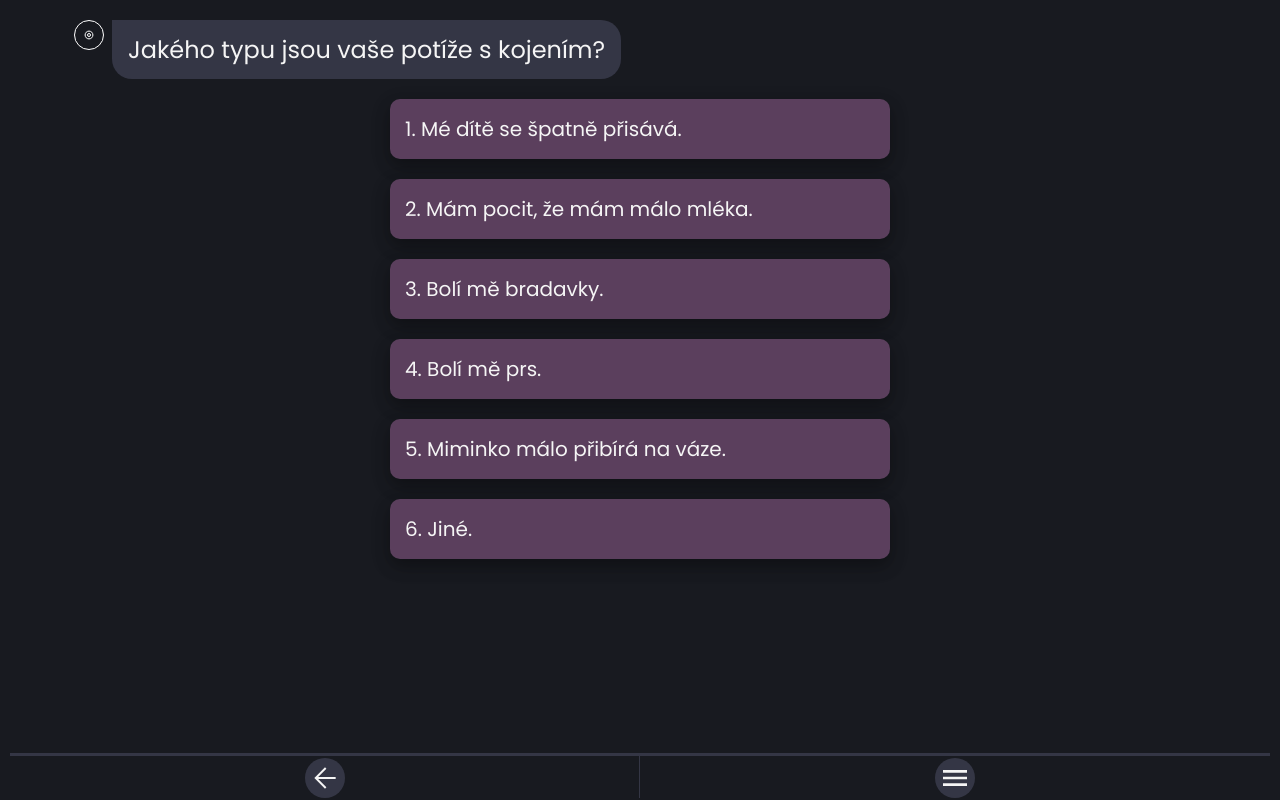
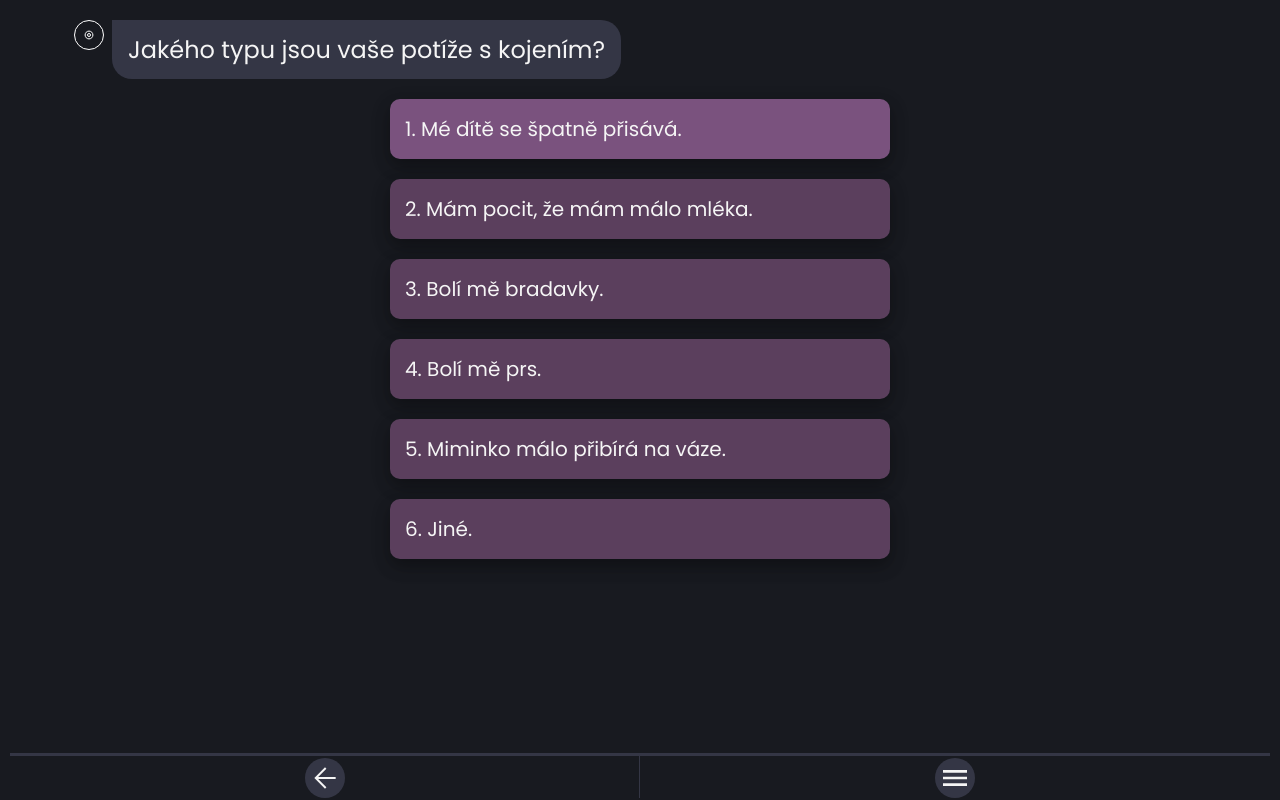
Before and after one commit to badela007/Kojoradce_projekt, a React (Vite) app: page /kojoradce/2 in a window 1280 px wide. In both pictures the pointer is over the element "1. Mé dítě se špatně přisává.". Built offline with nearby package versions, Linux system fonts and the light colour scheme.

Commit message:
hovers on btns added

```diff
--- a/src/components/Answer/style.css
+++ b/src/components/Answer/style.css
@@ -15,6 +15,10 @@
   font-style: var(--font-style);
   font-weight: var(--font-weight);
   font-family: var(--font-family);
+}
+
+.answer:hover {
+  filter: brightness(1.2);
 }
 
 @media (min-width: 768px) {
@@ -36,10 +40,6 @@
   background-image: url("breastfeeding.png");
 }
 
-.bubble {
-  background-image: url("/public/img/info-kojeni.png");
-}
-
 .answer__content-text {
   width: 80%;
   text-align: left;
--- a/src/components/AnswerButton/style.css
+++ b/src/components/AnswerButton/style.css
@@ -18,6 +18,10 @@
   color: var(--text-color);
 }
 
+.answerButton:hover {
+  background: #7a527e;
+}
+
 @media (min-width: 768px) {
   .answerButton {
     width: 500px;
--- a/src/components/ButtonsFinal/style.css
+++ b/src/components/ButtonsFinal/style.css
@@ -11,6 +11,8 @@
   align-items: center;
   text-align: center;
   box-shadow: 0 8px 16px 0 rgba(0, 0, 0, 0.2), 0 6px 20px 0 rgba(0, 0, 0, 0.19);
+
+  /* Pridat hover na tlacitka. Zatim z neznameho duvodu to nejde */
 
   /* font styles */
   font-size: var(--font-size-secondary);
```
